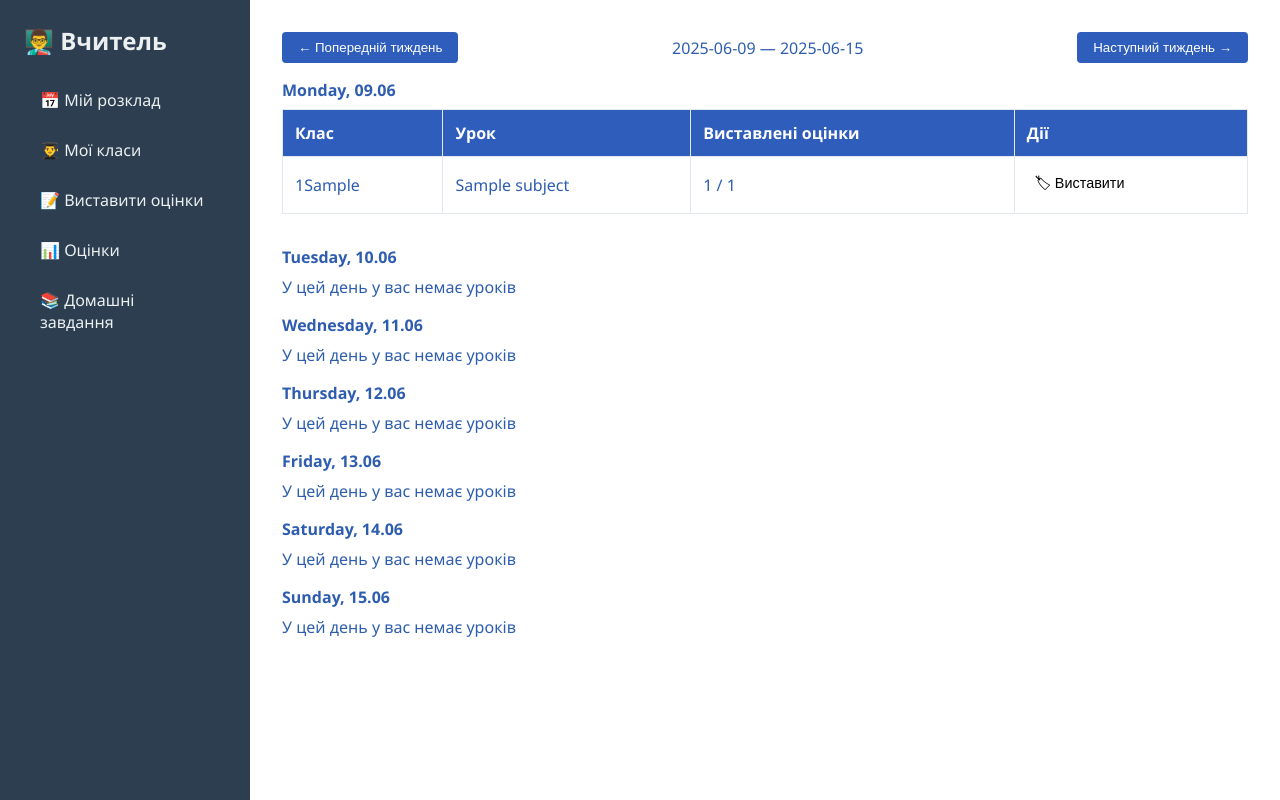
After one commit to AndreHordd/ShoPoDz, a Flask app: page /teacher/grades in a window 1280 px wide. The commit adds this page. Run offline with Flask 3, Linux system fonts and the light colour scheme; the visitor is signed in with stand-in values (Sample User, id 1); tables that the repository leaves empty hold one stand-in row (values such as "Sample post"); parts of the project's set-up code (start-up, migrations or seed data) failed here and were passed over.

Commit message:
otsinky, nache pracuje? hochu jisty

```diff
--- a/app.py
+++ b/app.py
@@ -16,6 +16,9 @@ from flask import Flask, session, redirect, url_for, render_template  # ← + re
 from app.dao.lessons_dao import get_teacher_schedule                 # ← + ця функція
 from app.api.homework import homework_bp
 from datetime import timedelta
+from app.api.grades import grade_bp
+
+
 def add_days(date_obj, days):
     return date_obj + timedelta(days=days)
 
@@ -38,8 +41,8 @@ def create_app():
     app.register_blueprint(lesson_bp)
     app.register_blueprint(room_bp)
     app.register_blueprint(announcement_bp)
-
     app.register_blueprint(homework_bp)
+    app.register_blueprint(grade_bp)
 
     # ----------- /teacher/schedule -----------------
     @app.route('/teacher/schedule')
--- /dev/null
+++ b/static/css/grades.css
@@ -0,0 +1,268 @@
+/* static/css/grades.css */
+
+/* ==============================
+   Змінні теми
+   ============================== */
+:root {
+  --sidebar-bg: #2c3e50;
+  --sidebar-text: #ecf0f1;
+  --sidebar-hover: #34495e;
+  --content-bg: #ffffff;
+  --body-bg: #f4f6f8;
+  --primary: #2e5dbb;
+  --border: #e3e7ef;
+  --text: #2e5db0;
+  --muted: #7f8c8d;
+}
+
+/* ==============================
+   Базові скидання
+   ============================== */
+* {
+  box-sizing: border-box;
+  margin: 0;
+  padding: 0;
+}
+body {
+  font-family: "Segoe UI", Tahoma, sans-serif;
+  background-color: var(--body-bg);
+  color: var(--text);
+}
+
+/* ==============================
+   Основний контейнер
+   ============================== */
+.container {
+  display: flex;
+  min-height: 100vh;
+}
+
+/* ==============================
+   Сайдбар
+   ============================== */
+.sidebar {
+  flex: 0 0 250px;
+  background-color: var(--sidebar-bg);
+  color: var(--sidebar-text);
+  padding: 1.5rem;
+}
+.sidebar h2 {
+  font-size: 1.5rem;
+  margin-bottom: 1.5rem;
+}
+.menu {
+  list-style: none;
+}
+.menu li + li {
+  margin-top: 0.75rem;
+}
+.menu a {
+  display: block;
+  text-decoration: none;
+  color: var(--sidebar-text);
+  padding: 0.5rem 1rem;
+  border-radius: 6px;
+  transition: background-color 0.2s;
+}
+.menu a:hover,
+.menu a.active {
+  background-color: var(--sidebar-hover);
+}
+
+/* ==============================
+   Контент для виставлення оцінок
+   ============================== */
+.grades-content {
+  flex-grow: 1;
+  background-color: var(--content-bg);
+  padding: 2rem;
+}
+
+/* ==============================
+   Контейнер самої секції
+   ============================== */
+.grades-container {
+  max-width: 960px;
+  margin: 0 auto;
+}
+
+/* ==============================
+   Шапка з навігацією між тижнями
+   ============================== */
+.hw-header {
+  display: flex;
+  justify-content: space-between;
+  align-items: center;
+  margin-bottom: 1rem;
+}
+.hw-header button {
+  background: var(--primary);
+  color: white;
+  border: none;
+  padding: 0.5rem 1rem;
+  border-radius: 4px;
+  cursor: pointer;
+  transition: background-color 0.2s;
+}
+.hw-header button:hover {
+  background: #1f46a1;
+}
+.hw-header #week-range {
+  font-weight: 600;
+}
+
+/* ==============================
+   Таблиця оцінок
+   ============================== */
+.hw-table {
+  width: 100%;
+  border-collapse: collapse;
+  margin-bottom: 2rem;
+}
+.hw-table th,
+.hw-table td {
+  padding: 0.75rem;
+  border: 1px solid var(--border);
+  text-align: left;
+}
+.hw-table th {
+  background-color: var(--primary);
+  color: white;
+}
+
+/* ==============================
+   Кнопка "Виставити"
+   ============================== */
+.set-grade-btn {
+  background: none;
+  border: none;
+  padding: 0.25rem 0.5rem;
+  cursor: pointer;
+  font-size: 0.9rem;
+  border-radius: 4px;
+  transition: background-color 0.2s;
+}
+.set-grade-btn:hover {
+  background: #e0e7ff;
+}
+
+/* ==============================
+   Мобільна адаптивність
+   ============================== */
+@media (max-width: 768px) {
+  .container {
+    flex-direction: column;
+  }
+  .sidebar {
+    width: 100%;
+  }
+  .grades-content {
+    padding: 1rem;
+  }
+  .hw-table {
+    font-size: 0.9rem;
+  }
+}
+
+/* ==============================
+   Модальне вікно
+   ============================== */
+.modal-overlay {
+  position: fixed;
+  top: 0; left: 0;
+  width: 100%; height: 100%;
+  background: rgba(0,0,0,0.5);
+  z-index: 1000;
+}
+
+.modal {
+  position: fixed;
+  top: 50%; left: 50%;
+  transform: translate(-50%, -50%);
+  background: var(--content-bg);
+  padding: 1.5rem;
+  border-radius: 8px;
+  box-shadow: 0 8px 24px rgba(0,0,0,0.2);
+  z-index: 1001;
+  width: 320px;
+  max-width: 90%;
+  color: var(--text);
+}
+
+.modal-header {
+  display: flex;
+  justify-content: space-between;
+  align-items: center;
+  margin-bottom: 1rem;
+}
+
+.modal-header h3 {
+  margin: 0;
+  font-size: 1.25rem;
+  font-weight: 600;
+}
+
+.modal-close {
+  background: none;
+  border: none;
+  font-size: 1.25rem;
+  cursor: pointer;
+  color: var(--muted);
+}
+
+.modal-close:hover {
+  color: var(--text);
+}
+
+.modal .student-list {
+  list-style: none;
+  padding: 0;
+  margin: 0;
+  max-height: 200px;
+  overflow-y: auto;
+  border-top: 1px solid var(--border);
+  border-bottom: 1px solid var(--border);
+}
+
+.modal .student-list li {
+  padding: 0.6rem;
+  cursor: pointer;
+  border-bottom: 1px solid var(--border);
+}
+
+.modal .student-list li:last-child {
+  border-bottom: none;
+}
+
+.modal .student-list li:hover {
+  background: var(--primary-light);
+}
+
+.modal .grade-form {
+  margin-top: 1rem;
+  display: flex;
+  gap: 0.5rem;
+  align-items: center;
+}
+
+.modal .grade-form select,
+.modal .grade-form input {
+  flex: 1;
+  padding: 0.5rem;
+  border: 1px solid var(--border);
+  border-radius: 4px;
+}
+
+.modal .grade-form button {
+  background: var(--primary);
+  color: white;
+  border: none;
+  padding: 0.5rem 0.75rem;
+  border-radius: 4px;
+  cursor: pointer;
+  transition: background-color 0.2s;
+}
+
+.modal .grade-form button:hover {
+  background: #1f46a1;
+}
--- /dev/null
+++ b/static/js/grades.js
@@ -0,0 +1,90 @@
+// static/js/grades.js
+;(function() {
+  const BASE = window.location.origin;
+  const WS   = document.body.dataset.weekStart;
+
+  function changeWeek(delta) {
+    /* … */
+  }
+
+  document.addEventListener('DOMContentLoaded', () => {
+    /* … навігація по тижнях … */
+
+    document.querySelectorAll('.set-grade-btn').forEach(btn => {
+      btn.addEventListener('click', async () => {
+        const lessonId = btn.dataset.lesson;
+        const classId  = btn.dataset.class;
+
+        try {
+          const resp = await fetch(`${BASE}/teacher/grades/students?class_id=${classId}`);
+          if (!resp.ok) throw new Error('Не вдалося завантажити учнів');
+          const students = await resp.json();
+
+          // 1) створюємо overlay
+          const overlay = document.createElement('div');
+          overlay.className = 'modal-overlay';
+          document.body.appendChild(overlay);
+
+          // 2) створюємо сам модал
+          const modal = document.createElement('div');
+          modal.className = 'modal';
+          modal.innerHTML = `
+            <h3>Оберіть учня</h3>
+            <ul class="student-list">
+              ${students.map(s => `<li data-id="${s.id}">${s.name}</li>`).join('')}
+            </ul>
+          `;
+          document.body.appendChild(modal);
+
+          // клік поза вікном закриває модал
+          overlay.addEventListener('click', () => {
+            overlay.remove();
+            modal.remove();
+          });
+
+          // 3) вибір учня
+          modal.querySelectorAll('.student-list li').forEach(li => {
+            li.addEventListener('click', () => {
+              // прибираємо попередню форму
+              modal.querySelectorAll('.grade-form').forEach(f => f.remove());
+
+              const form = document.createElement('div');
+              form.className = 'grade-form';
+              form.innerHTML = `
+                <select class="grade-val">
+                  ${Array.from({length:12}, (_,i)=>`<option value="${i+1}">${i+1}</option>`).join('')}
+                </select>
+                <input type="text" class="grade-com" placeholder="Коментар" />
+                <button>Поставити</button>
+              `;
+              li.after(form);
+
+              // 4) зберігаємо оцінку
+              form.querySelector('button').addEventListener('click', async () => {
+                const value   = form.querySelector('.grade-val').value;
+                const comment = form.querySelector('.grade-com').value;
+                const res = await fetch(`${BASE}/teacher/grades/add`, {
+                  method: 'POST',
+                  headers: {'Content-Type': 'application/json'},
+                  body: JSON.stringify({
+                    lesson_id:  lessonId,
+                    student_id: li.dataset.id,
+                    value, comment
+                  })
+                });
+                if (res.ok) {
+                  window.location.reload();
+                } else {
+                  const err = await res.json();
+                  alert(err.error || 'Помилка збереження');
+                }
+              });
+            });
+          });
+        } catch (e) {
+          alert(e.message);
+        }
+      });
+    });
+  });
+})();
--- a/templates/teacher/dashboard.html
+++ b/templates/teacher/dashboard.html
@@ -13,7 +13,7 @@
             <ul class="menu">
                 <a href="{{ url_for('teacher_schedule') }}">📅 Мій розклад</a>
                 <li><a href="{{ url_for('teacher.classes') }}">👨‍🎓 Мої класи</a></li>
-                <li><a href="#">📝 Виставити оцінки</a></li>
+                <li class="active"><a href="{{ url_for('grade.teacher_grades') }}">📊 Оцінки</a></li>
                 <li><a href="{{ url_for('homework.teacher_homework') }}">📚 Домашні завдання</a></li>
                 <li><a href="#">✅ Відвідуваність</a></li>
                 <li><a href="#">📖 Журнал учня</a></li>
--- /dev/null
+++ b/templates/teacher/grades.html
@@ -0,0 +1,73 @@
+<!DOCTYPE html>
+<html lang="uk">
+<head>
+  <meta charset="UTF-8">
+  <title>📒 Оцінки | ShoPoDz</title>
+  <link rel="stylesheet" href="{{ url_for('static',filename='css/grades.css') }}">
+</head>
+<body data-week-start="{{ week_start.isoformat() }}">
+  <div class="container">
+    <!-- SIDEBAR -->
+    <aside class="sidebar">
+      <h2>👨‍🏫 Вчитель</h2>
+      <ul class="menu">
+        <li><a href="{{ url_for('teacher_schedule') }}">📅 Мій розклад</a></li>
+        <li><a href="{{ url_for('teacher.classes') }}">👨‍🎓 Мої класи</a></li>
+        <li><a href="#">📝 Виставити оцінки</a></li>
+        <li class="active"><a href="{{ url_for('grade.teacher_grades') }}">📊 Оцінки</a></li>
+        <li><a href="#">📚 Домашні завдання</a></li>
+        <!-- інші пункти… -->
+      </ul>
+    </aside>
+
+    <!-- MAIN CONTENT -->
+    <main class="grades-content">
+      <div class="hw-header">
+        <button id="prev-week">← Попередній тиждень</button>
+        <span>{{ week_start }} — {{ week_end }}</span>
+        <button id="next-week">Наступний тиждень →</button>
+      </div>
+
+      {% for day in grades_data %}
+        <h4 style="margin:16px 0 8px">
+          {{ day.date.strftime('%A, %d.%m') }}
+        </h4>
+
+        {% if day.lessons %}
+<table class="hw-table">
+  <thead>
+    <tr>
+      <th>Клас</th>
+      <th>Урок</th>
+      <th>Виставлені оцінки</th>
+      <th>Дії</th>
+    </tr>
+  </thead>
+  <tbody>
+    {% for item in day.lessons %}
+      <tr>
+        <td>{{ item.lesson.class_.class_number }}{{ item.lesson.class_.subclass }}</td>
+        <td>{{ item.lesson.subject.title }}</td>
+        <td>{{ item.grades|length }} / {{ item.class_size }}</td>
+        <td>
+          <button class="set-grade-btn"
+                  data-lesson="{{ item.lesson.lesson_id }}"
+                  data-class="{{ item.lesson.class_id }}">
+            🏷 Виставити
+          </button>
+        </td>
+      </tr>
+    {% endfor %}
+  </tbody>
+</table>
+
+        {% else %}
+          <p>У цей день у вас немає уроків</p>
+        {% endif %}
+      {% endfor %}
+    </main>
+  </div>
+
+  <script src="{{ url_for('static',filename='js/grades.js') }}"></script>
+</body>
+</html>
```
Also changed, not shown: app/api/grades.py (+71 -0 lines), app/api/homework.py (+38 -50 lines), app/dao/grades_dao.py (+61 -0 lines), app/models.py (+14 -1 lines), templates/teacher/homework.html (+8 -2 lines).
